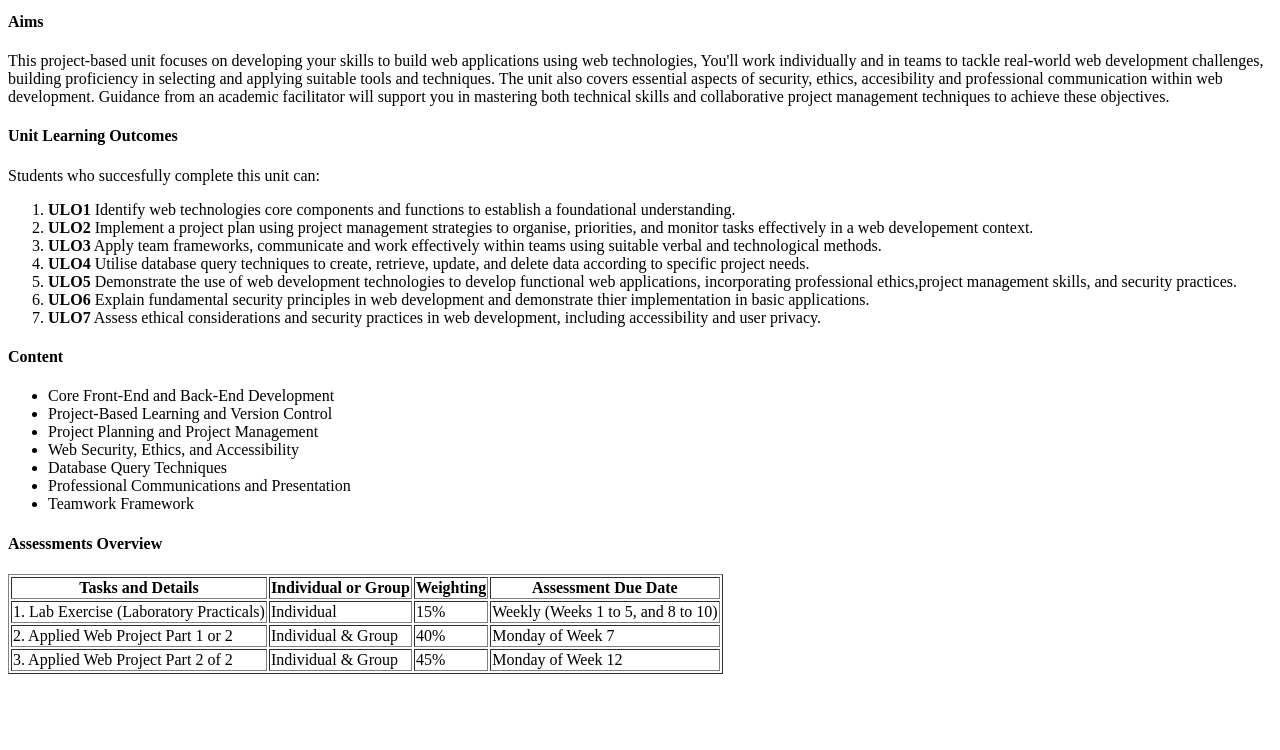
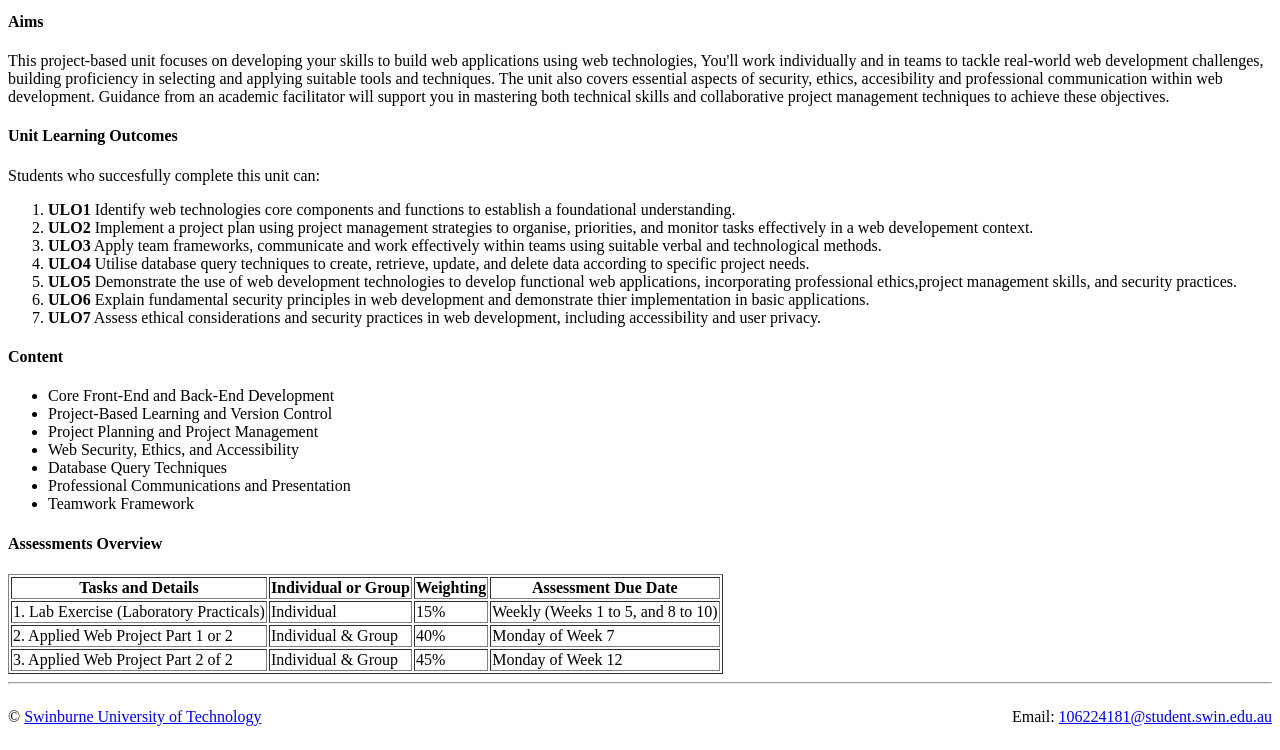
Before and after one commit to ChongYeeSan/COS10026-lab-1, a plain HTML site: page Lab2/outline.html in a window 1280 px wide. Shown: the part 314-1064 px from the top of the page. Before the commit the page ends 996 px from the top, so only its background shows below. Drawn offline with Linux system fonts and the light colour scheme.

Commit message:
added css for the footer

```diff
--- /dev/null
+++ b/Lab2/footer.css
@@ -0,0 +1,5 @@
+.footer-content {
+    display: flex;
+    justify-content: space-between;
+    align-items: center;
+}
--- a/Lab2/outline.html
+++ b/Lab2/outline.html
@@ -4,6 +4,7 @@
     <meta charset="UTF-8">
     <meta name="viewport" content="width=device-width, initial-scale=1.0">
     <title>COS10026_Unit_Outline</title>
+    <link rel="stylesheet" href="footer.css">
 </head>
 <body>
     <h1>Unit Outline</h1>
@@ -75,5 +76,17 @@
             <td>Monday of Week 12</td>
         </tr>
     </table>
+    <hr>
+
+    <footer class="site-footer">
+        <div class ="footer-content">
+            <p id="copyright">
+                &copy; <a href="https://www.swinburne.edu.au/" target="_blank">Swinburne University of Technology</a>
+            </p>
+            <p id="mail">
+                Email: <a href="mailto:106224181@student.swin.edu.au">106224181@student.swin.edu.au</a>
+            </p>
+        </div>
+    </footer>
 </body>
 </html>
```
